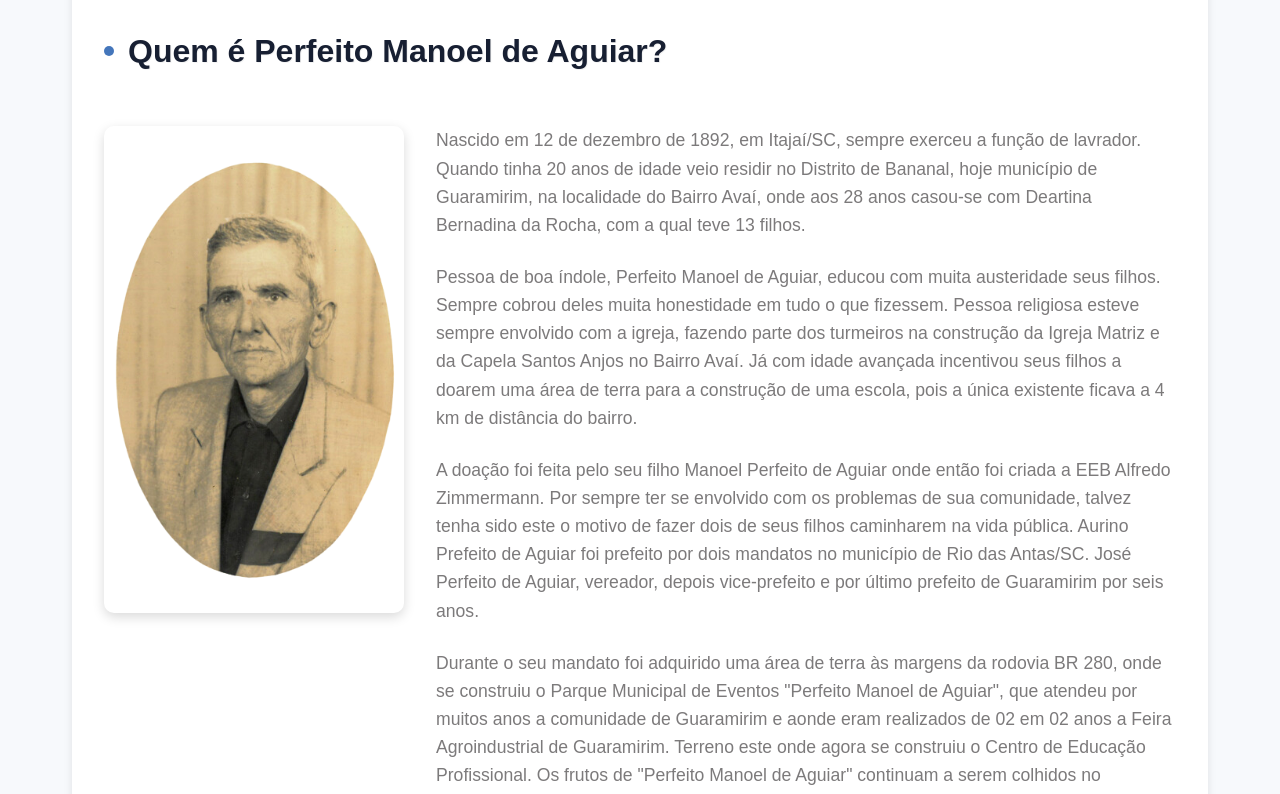
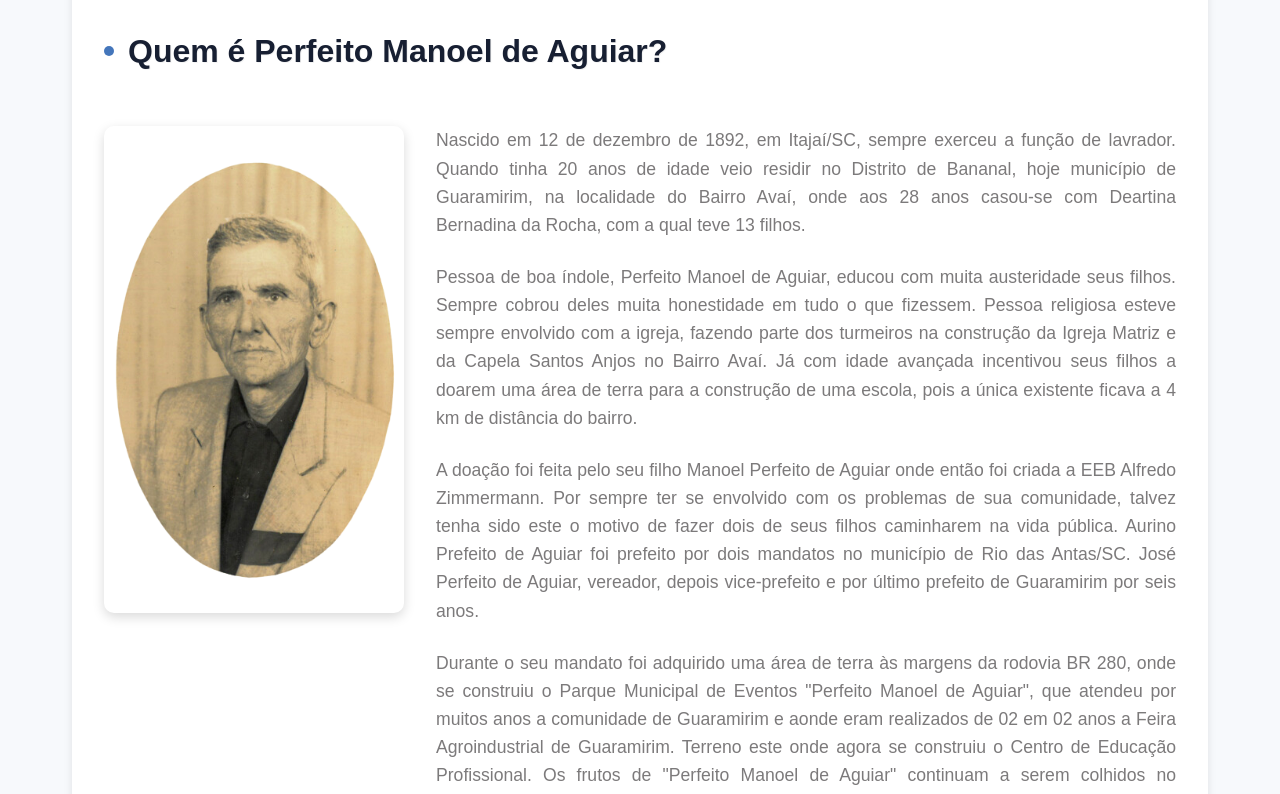
Before and after one commit to CEDUPPerfeitoManoelDeAguiar/site-cedup, a React (Create React App) app: page /sobre in a window 1280 px wide. Shown: the part 860-1654 px from the top of the page. Built offline with nearby package versions, Linux system fonts and the light colour scheme.

Commit message:
justificando sobre

```diff
--- a/src/App.css
+++ b/src/App.css
@@ -537,6 +537,7 @@ p {
   margin: var(--space-lg) 0 var(--space-md);
   position: relative;
   padding-left: var(--space-md);
+  text-align: justify;
 }
 
 .historia-subtitulo::before {
@@ -549,6 +550,7 @@ p {
   height: 10px;
   background-color: var(--color-secondary);
   border-radius: 50%;
+  text-align: justify;
 }
 
 .historia-content {
@@ -556,6 +558,7 @@ p {
   gap: var(--space-lg);
   margin-top: var(--space-lg);
   align-items: flex-start;
+  text-align: justify;
 }
 
 .historia-imagem {
@@ -578,10 +581,12 @@ p {
 
 .historia-texto {
   flex: 1;
+    text-align: justify;
 }
 
 .historia-texto p {
   margin-bottom: var(--space-md);
+    text-align: justify;
 }
 
 .content__p {
```
